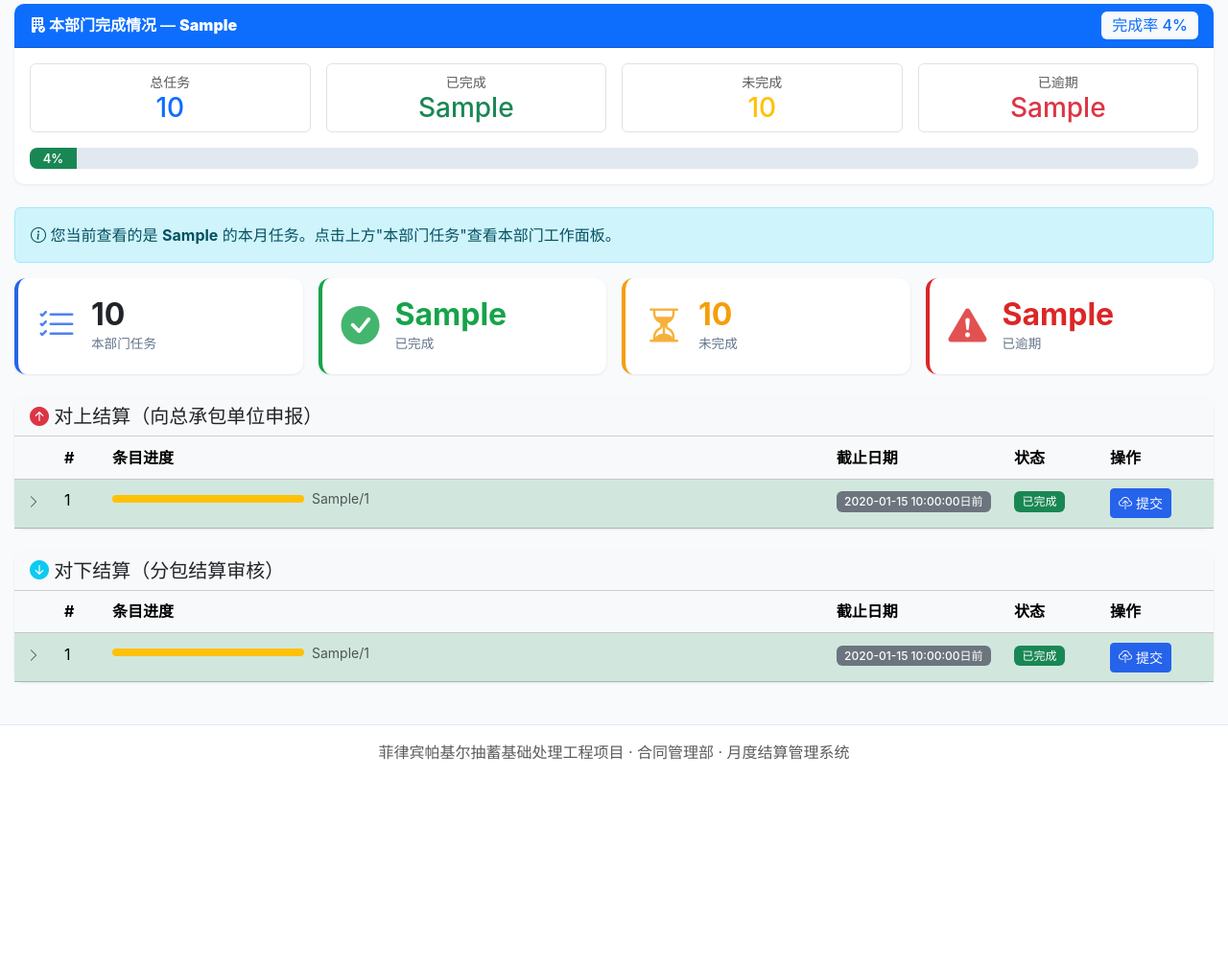
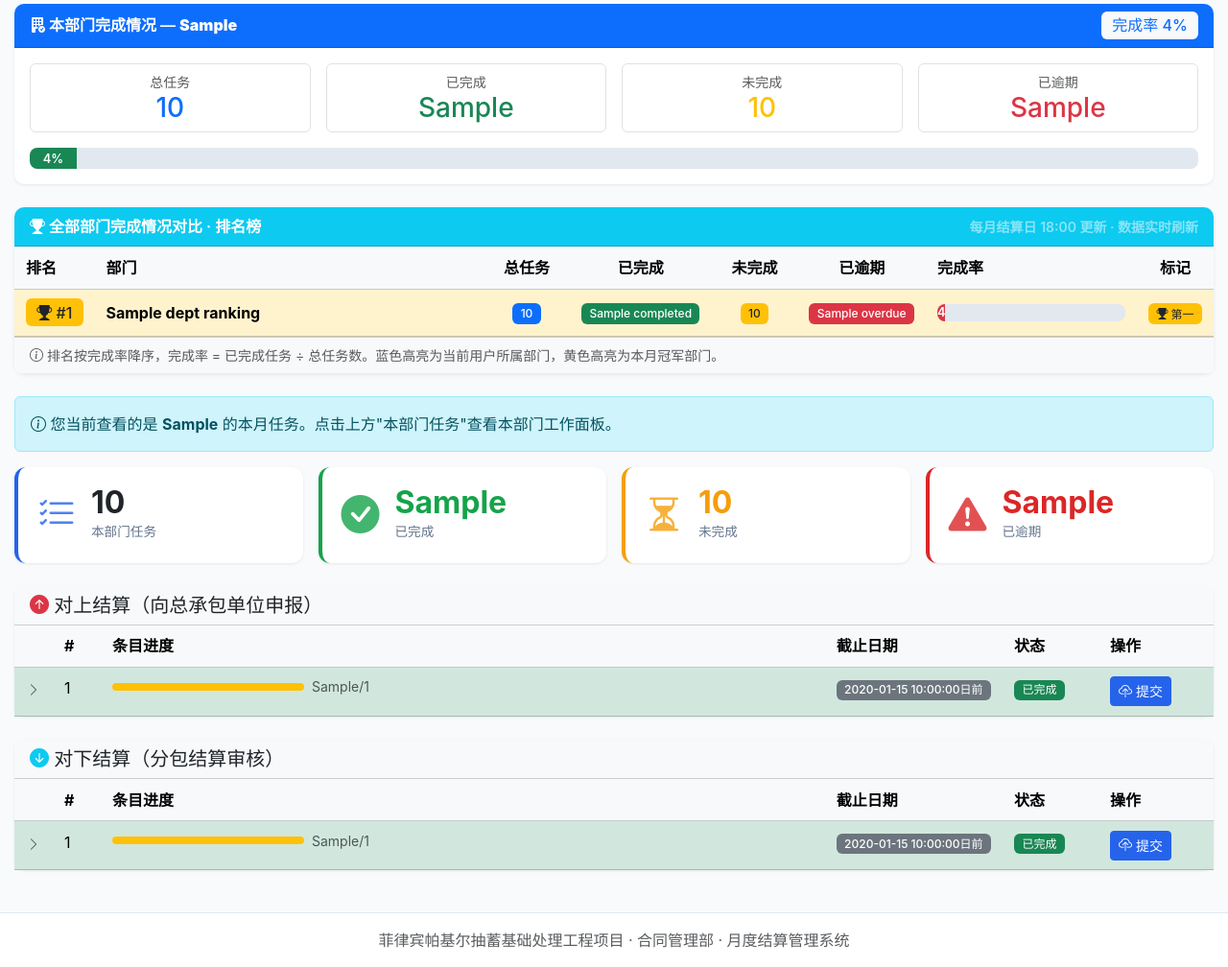
Before and after one commit to Zoey-qi/settlement-system, a Python web app: template templates/dashboard.html in a window 1280 px wide. Shown: the part 139-1147 px from the top of the page at 96% size. Before the commit the page ends 931 px from the top, so only its background shows below. Run offline with Jinja, Linux system fonts and the light colour scheme; the template is opened without the code that fills it: most values are stand-ins (such as "Sample title", 1, 10 or a date in 2020).

Commit message:
feat(dashboard): 所有角色仪表盘展示各部门提交对比与排名榜
- 恢复'全部部门完成情况对比·排名榜'模块
- 领导班子(admin/director/liaison/leader)均可看到排名榜
- 领导班子额外在顶部展示'结算金额总览'卡片（保留其特色）
- 排名按完成率降序，本部门蓝色高亮，第一名黄色高亮

```diff
--- a/app.py
+++ b/app.py
@@ -2472,4 +2472,4 @@ if __name__ == '__main__':
         app.run(host='0.0.0.0', port=5000, debug=False)
 
 
-# 2026-08-05: 清理完一次性端点后，仪表盘不再显示"全部部门对比·排名榜"
+# 2026-08-05: 仪表盘所有角色（含领导班子）都展示"全部部门完成情况对比·排名榜"
--- a/templates/dashboard.html
+++ b/templates/dashboard.html
@@ -20,10 +20,10 @@
 </div>
 
 {# ============================================================ #}
-{# === 项目领导班子专用视图：结算金额汇总 + 排行榜（无部门详情） === #}
+{# === 项目领导班子专属模块：结算金额总览 === #}
+{# === （在通用模块之前显示，所有角色都展示自己的部门对比） === #}
 {# ============================================================ #}
 {% if user_role == 'leader' %}
-
 <!-- 结算金额总览卡片 -->
 <div class="row g-3 mb-4">
     <div class="col-12">
@@ -58,19 +58,11 @@
         </div>
     </div>
 </div>
+{% endif %}
 
-<!-- 排行榜（已按用户要求移除：仪表盘不再展示各部门对比） -->
-
-<div class="alert alert-info">
-    <i class="bi bi-info-circle"></i> 详细任务清单请到各部门的"提交数据"页面查看，或前往 <a href="{{ url_for('settlement_page') }}" class="alert-link">结算金额</a> 查看金额明细。
-</div>
-
-{% else %}
 {# ============================================================ #}
-{# === 其他角色：admin / director / liaison（保留原有视图） === #}
+{# === 部门主任 / 联络人：本部门专属卡片 + 切换按钮 === #}
 {# ============================================================ #}
-
-{# === 部门主任 / 联络人：本部门专属卡片 + 切换按钮 === #}
 {% if user_dept %}
 <div class="row g-3 mb-4">
     <div class="col-12">
@@ -116,11 +108,80 @@
         </div>
     </div>
 </div>
-
-{# === 仪表盘仅展示本部门任务视图 === #}
 {% endif %}
 
-{# === 部门完成情况对比（排行榜）已按用户要求移除 === #}
+{# ============================================================ #}
+{# === 全部部门完成情况对比（排行榜）：所有角色可见 === #}
+{# ============================================================ #}
+<div class="row g-3 mb-4">
+    <div class="col-12">
+        <div class="card shadow-sm border-info">
+            <div class="card-header bg-info text-white d-flex justify-content-between align-items-center">
+                <span><i class="bi bi-trophy-fill"></i> 全部部门完成情况对比 · 排名榜</span>
+                <small class="text-white-50">每月结算日 18:00 更新 · 数据实时刷新</small>
+            </div>
+            <div class="card-body p-0">
+                <div class="table-responsive">
+                    <table class="table table-hover mb-0 align-middle">
+                        <thead class="table-light">
+                            <tr>
+                                <th style="width:60px">排名</th>
+                                <th>部门</th>
+                                <th class="text-center" style="width:90px">总任务</th>
+                                <th class="text-center" style="width:90px">已完成</th>
+                                <th class="text-center" style="width:90px">未完成</th>
+                                <th class="text-center" style="width:90px">已逾期</th>
+                                <th style="width:220px">完成率</th>
+                                <th class="text-center" style="width:80px">标记</th>
+                            </tr>
+                        </thead>
+                        <tbody>
+                            {% for s in dept_ranking %}
+                            <tr class="{% if s['rank'] == 1 and s['rate'] > 0 %}table-warning{% endif %} {% if s['is_my_dept'] %}table-primary{% endif %}">
+                                <td>
+                                    {% if s['rank'] == 1 and s['rate'] > 0 %}
+                                        <span class="badge bg-warning text-dark fs-6"><i class="bi bi-trophy-fill"></i> #1</span>
+                                    {% elif s['rank'] == 2 %}
+                                        <span class="badge bg-secondary fs-6">#2</span>
+                                    {% elif s['rank'] == 3 %}
+                                        <span class="badge bg-danger fs-6">#3</span>
+                                    {% else %}
+                                        <span class="badge bg-light text-dark fs-6">#{{ s['rank'] }}</span>
+                                    {% endif %}
+                                </td>
+                                <td class="fw-bold {% if s['is_my_dept'] %}text-primary{% endif %}">{{ s['dept_name'] }}</td>
+                                <td class="text-center"><span class="badge bg-primary">{{ s['total'] }}</span></td>
+                                <td class="text-center"><span class="badge bg-success">{{ s['completed'] }}</span></td>
+                                <td class="text-center"><span class="badge bg-warning text-dark">{{ s['pending'] + s['partial'] }}</span></td>
+                                <td class="text-center"><span class="badge bg-danger">{{ s['overdue'] }}</span></td>
+                                <td>
+                                    <div class="d-flex align-items-center gap-2">
+                                        <div class="progress flex-grow-1" style="height: 18px;">
+                                            <div class="progress-bar {% if s['rate'] >= 80 %}bg-success{% elif s['rate'] >= 50 %}bg-info{% elif s['rate'] >= 25 %}bg-warning{% else %}bg-danger{% endif %}"
+                                                 role="progressbar"
+                                                 style="width: {{ s['rate'] }}%">{{ '%.0f'|format(s['rate']) }}%</div>
+                                        </div>
+                                    </div>
+                                </td>
+                                <td class="text-center">
+                                    {% if s['is_my_dept'] %}
+                                        <span class="badge bg-primary"><i class="bi bi-bookmark-star-fill"></i> 本部门</span>
+                                    {% elif s['rank'] == 1 and s['rate'] > 0 %}
+                                        <span class="badge bg-warning text-dark"><i class="bi bi-trophy-fill"></i> 第一</span>
+                                    {% endif %}
+                                </td>
+                            </tr>
+                            {% endfor %}
+                        </tbody>
+                    </table>
+                </div>
+            </div>
+            <div class="card-footer bg-light text-muted small">
+                <i class="bi bi-info-circle"></i> 排名按完成率降序，完成率 = 已完成任务 ÷ 总任务数。蓝色高亮为当前用户所属部门，黄色高亮为本月冠军部门。
+            </div>
+        </div>
+    </div>
+</div>
 
 {# === 视图内容：self → 本部门任务；all → 全员任务 === #}
 {% if view_mode == 'all' or not user_dept %}
@@ -601,9 +662,7 @@
 <div class="alert alert-warning"><i class="bi bi-info-circle"></i> 本月 {{ user_dept }} 没有分配任务。</div>
 {% endif %}
 {% endif %}
-
-{% endif %}
-{# === if user_role == 'leader' else 结束 === #}
+{# === view_mode 'self' 结束 === #}
 
 {% endblock %}
 
```
